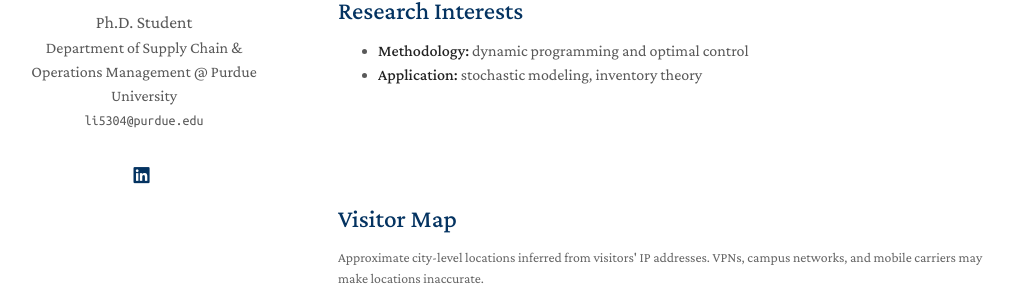
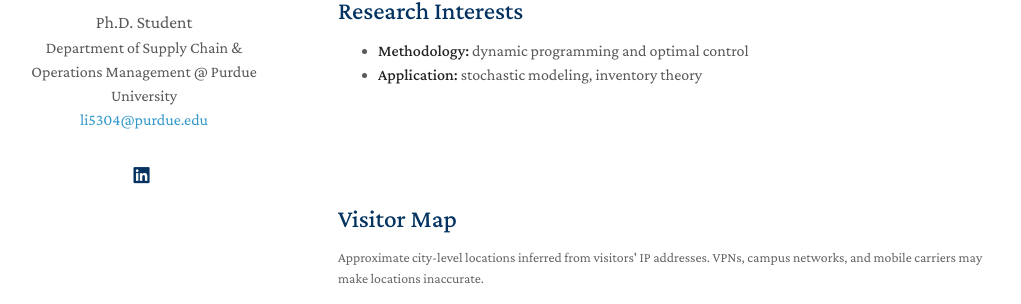
Before and after one commit to tianyu-li-dev/homepage, a Jekyll site: the page built from index.md, in a window 1280 px wide. Shown: the part 228-532 px from the top of the page, without its empty margins (132-1153 px from the left). Built offline with Jekyll 4.4.1, drawn with Linux system fonts in a browser that asks for light colours; a style sheet for code colours, icons or effects is not loaded.

Commit message:
Update homepage.html

```diff
--- a/_layouts/homepage.html
+++ b/_layouts/homepage.html
@@ -62,7 +62,7 @@
         <br>
         {% endif %}
         {% if site.email %}
-        <email>{{ site.email }}</email>
+        <a href="mailto:{{ site.email }}">{{ site.email }}</a>
         {% endif %}
 
         <br>
```
